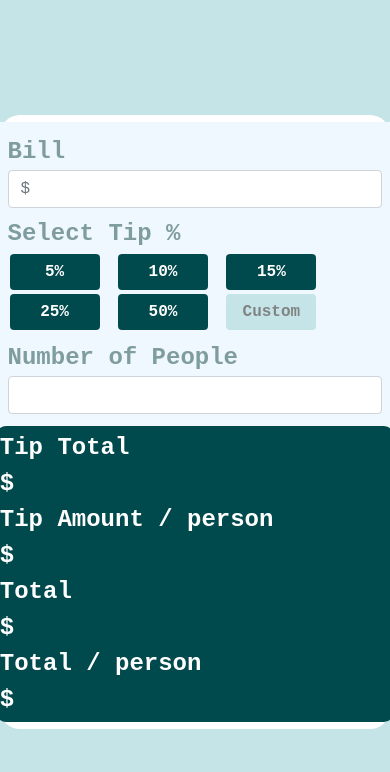
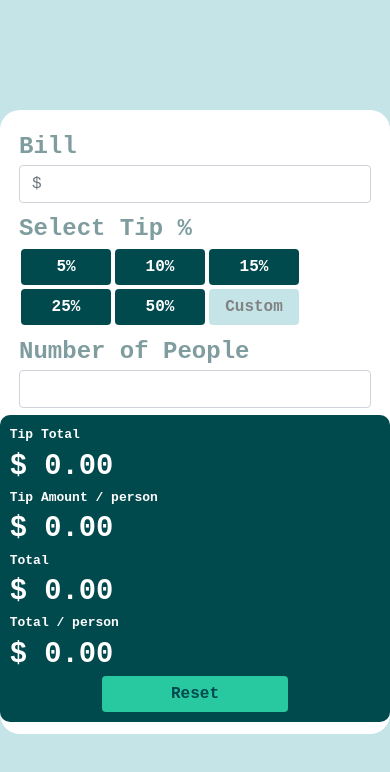
Before and after one commit to jeancs21/tip-calculator, a plain HTML site: page index.html in a window 390 px wide. Drawn offline with nearby package versions, Linux system fonts and the light colour scheme.

Commit message:
Boton Custom funcionando, responsive aplicado y validacion de datos.

```diff
--- a/index.html
+++ b/index.html
@@ -30,21 +30,31 @@
             </div>
             <div class="form-group">
               <label>Select Tip %</label>
-              <div class="row">
-                <div class="col-sm">
+              <div id="contenedor-botones">
+              <!--<div class="row">-->
+                <div class="col-6-col-md-4">
                   <button id="btn5" class="btn btn-primary btn-tip" data-tip="5" type="button" onclick="handleClick(event)">5%</button>
+                </div>
+                <div class="col-6-col-md-4">
                   <button id="btn10" class="btn btn-primary btn-tip" data-tip="10" type="button" onclick="handleClick(event)">10%</button>
+                </div>
+                <div class="col-6-col-md-4">
                   <button id="btn15" class="btn btn-primary btn-tip" data-tip="15" type="button" onclick="handleClick(event)">15%</button>
                 </div>
-              </div>
-              <div class="row">
-                <div class="col-sm">
+              <!--</div>-->
+              <!--<div class="row">-->
+                <div class="col-6-col-md-4">
                   <button id="btn25" class="btn btn-primary btn-tip" data-tip="25" type="button" onclick="handleClick(event)">25%</button>
+                </div>
+                <div class="col-6-col-md-4">
                   <button id="btn50" class="btn btn-primary btn-tip"  data-tip="50" type="button" onclick="handleClick(event)">50%</button>
+                </div>
+                <div class="col-6-col-md-4">
                   <button id="btnCustom" class="btn btn-primary btn-tip" type="button" onclick="handleClick(event, true)">Custom</button>
-                  <input id="customTipInput" type="text" class="btn btn-primary btn-tip" placeholder="Tip $" onkeyup="handleValueChange(event)">
+                  <input id="customTipInput" type="text" class="btn btn-primary btn-tip form-control" placeholder="Tip $" onkeyup="handleValueChange(event)" onchange="calculate()">
                 </div>
-              </div>
+                </div>
+              <!--</div>-->
             </div>
             <div class="form-group">
               <label for="numberPeopleInput">Number of People</label>
@@ -55,22 +65,22 @@
         <!--Contenedor de total-->
         <div id="contenedor-total" class="col-sm">
           <div class="row">
-            <div class="col-sm">Tip Total</div>
-            <div class="col-sm loLabels">$<span id="lblTipTotal"></span></div>
+            <div class="col-sm loLabels">Tip Total</div>
+            <div class="col-sm resultados">$<span id="lblTipTotal"> 0.00</span></div>
           </div>
           <div class="row">
-            <div class="col-sm">Tip Amount / person</div>
-            <div class="col-sm loLabels">$<span id="lblAmountPerPerson"></span></div>
+            <div class="col-sm loLabels">Tip Amount / person</div>
+            <div class="col-sm resultados">$<span id="lblAmountPerPerson"> 0.00</span></div>
           </div>
           <div class="row">
-            <div class="col-sm">Total</div>
-            <div class="col-sm loLabels">$<span id="lblBillTotal"></span></div>
+            <div class="col-sm loLabels">Total</div>
+            <div class="col-sm resultados">$<span id="lblBillTotal"> 0.00</span></div>
           </div>
           <div class="row">
-            <div class="col-sm">Total / person</div>
-            <div class="col-sm loLabels">$<span id="lblBillTotalPerPerson"></span></div>
+            <div class="col-sm loLabels">Total / person</div>
+            <div class="col-sm resultados">$<span id="lblBillTotalPerPerson"> 0.00</span></div>
           </div>
-          <!-- <input id="btnReset" class="btn btn-primary" type="button" value="Calculate" onclick="calculate()"> -->
+          <input type="reset" id="btnReset" class="btn btn-primary" value="Reset" onclick="resetear()">
         </div>
       </div>
     </div>
--- a/scripts.js
+++ b/scripts.js
@@ -3,6 +3,16 @@ function calculate() {
     const porc = parseInt(percentageNumber) / 100;
     const billTxt = parseFloat(document.getElementById('billInput').value);
     const numberPerson = parseInt(document.getElementById("numberPeopleInput").value);
+    const customTipTxt = parseFloat(document.getElementById('customTipInput').value);
+    const customPorc = customTipTxt / 100;
+    //Validacion
+    if (isNaN(billTxt) || isNaN(numberPerson))
+    {
+        alert("Datos incorrectos o vacio");
+        resetear();
+    }
+    else {
+        if (isNaN(customTipTxt)){
             const tipAmountTotal = billTxt * porc;
             const tipPerPerson = tipAmountTotal / numberPerson;
             const total = (tipAmountTotal + billTxt) / numberPerson;
@@ -11,6 +21,18 @@ function calculate() {
             document.getElementById('lblAmountPerPerson').textContent = tipPerPerson;
             document.getElementById('lblBillTotal').textContent = totalWithTip;
             document.getElementById('lblBillTotalPerPerson').textContent = total;
+        }
+        else {
+            const tipAmountTotal = billTxt * customPorc;
+            const tipPerPerson = tipAmountTotal / numberPerson;
+            const total = (tipAmountTotal + billTxt) / numberPerson;
+            const totalWithTip = billTxt + tipAmountTotal;
+            document.getElementById('lblTipTotal').textContent = tipAmountTotal;
+            document.getElementById('lblAmountPerPerson').textContent = tipPerPerson;
+            document.getElementById('lblBillTotal').textContent = totalWithTip;
+            document.getElementById('lblBillTotalPerPerson').textContent = total;
+        }
+    }
 }
 
 function handleClick(e, isCustom = false){
@@ -52,9 +74,17 @@ function toggleCustomTip(isShown = true){
      }
 
 }
-function customTip() {
+function resetear() {
+    const campos = document.getElementsByClassName('form-control');
+    const resultados = document.querySelectorAll('span');
+    for (const txt of campos) {
+        txt.value = "";
+    }
+    for (const result of resultados) {
+        result.textContent = "0.00";
+    }
+}
 
-}
 // function changeToActive() {
 //     // console.log(e);
 //     // e.preventDefault();
--- a/styles.css
+++ b/styles.css
@@ -16,18 +16,20 @@ body {
 /*Contenedor que encierra todos los elementos de la calculadora*/
 #bigOne {
     background-color: white;
-    padding: 2%;
+    padding: 3%;
     width: 100%;
-    max-width: 700px;
+    max-width: 800px;
     border-radius: 20px;
 }
 
 /*Contenedor que encierra los controles de la calculadora*/
 #contenedor-campos {
-    padding: 1%;
-    background-color: aliceblue;
+    margin-right: 1%;
 }
-
+#contenedor-botones {
+    display: flex;
+    flex-wrap: wrap;
+}
 #contenedor-campos .form-group {
     margin: 2%;
 }
@@ -64,7 +66,7 @@ body {
 /*Contenedor de la seccion de total*/
 #contenedor-total {
     background-color: hsl(183, 100%, 15%);
-    padding: 1%;
+    padding: 10px;
     border-radius: 10px;
     display: flex;
     flex-direction: column;
@@ -91,3 +93,32 @@ body {
 .isActive {
     background-color: blue;
 }
+
+.loLabels {
+    font-size: small;
+}
+.resultados {
+    font-size: larger;
+}
+@media (max-width: 768px) {
+    #contenedor-botones {
+        width: 100%;
+    }
+}
+@media (max-width: 468px) {
+    #bigOne {
+        width: 100%;
+    }
+
+    #contenedor-total {
+        width: 100%;
+    }
+
+    #contenedor-total input {
+        width: 50%;
+    }
+
+    #contenedor-botones {
+        width: 100%;
+    }
+}
```
Lines whose indentation alone changed are shown as unchanged.
